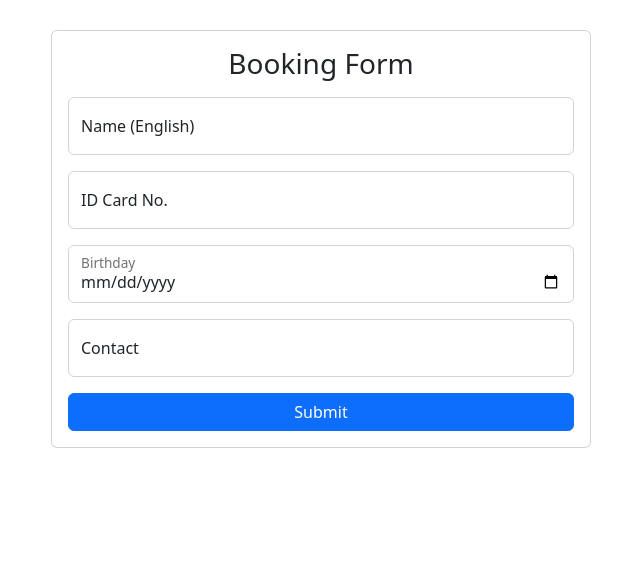
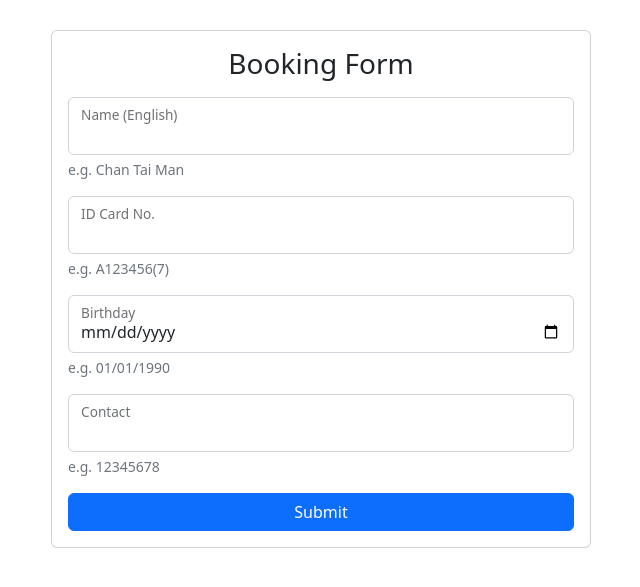
Before and after one commit to ma200415/security, a PHP site: page /bookingform.php in a window 1280 px wide. Shown: the part 56-643 px from the top of the page, without its empty margins (319-959 px from the left). Run offline with PHP 8.4, Linux system fonts and the light colour scheme; a user stored in the database is signed in.

Commit message:
handling booking form data

```diff
--- a/bookingform.php
+++ b/bookingform.php
@@ -15,31 +15,89 @@ redirectHomeIfNotLoggedIn();
 					<h3 class="card-title" style="text-align: center;">Booking Form</h3>
 
 					<p class="card-text">
+						<?php
+						if (isset($_POST["booking"])) {
+							$errorMsg = array();
+
+							if (!preg_match(regexEnglishName(), $_POST["engName"])) {
+								array_push($errorMsg, "Invalid name!");
+							}
+
+							if (!preg_match(regexIDCardNo(), $_POST["idCardNo"])) {
+								array_push($errorMsg, "Invalid ID Card No.!");
+							}
+
+							if (!preg_match(regexDate(), $_POST["birthday"])) {
+								array_push($errorMsg, "Invalid Birthday!");
+							}
+
+							if (!preg_match(regexContact(), $_POST["contact"])) {
+								array_push($errorMsg, "Invalid contact!");
+							}
+
+							if (sizeof($errorMsg) < 1) {
+								try {
+									$dbh = pdo();
+									$sql = 'INSERT INTO booking (user, engName, idNo, birthday, contact) VALUES (?,?,?,?,?)';
+									$sth = $dbh->prepare($sql);
+									$sth->execute([$_SESSION["userId"], $_POST["engName"], $_POST["idCardNo"], $_POST["birthday"], $_POST["contact"]]);
+								} catch (PDOException $e) {
+									array_push($errorMsg, $e->getMessage());
+								}
+							}
+						?>
+							<?php
+							if (sizeof($errorMsg) > 0) :
+							?>
+					<div class="alert alert-danger" role="alert">
+						<?php
+								echo join("<br />", $errorMsg)
+						?>
+					</div>
+				<?php
+							endif
+				?>
+			<?php
+						}
+			?>
+
 			<form id="form1" action="<?php echo $_SERVER["PHP_SELF"] ?>" method="POST">
 				<div class="form-floating mb-3">
-							<input type="text" class="form-control" id="floatingName" placeholder="Chan Tai Man" pattern="<?php echo regexEnglishName() ?>" required>
-							<label for="floatingName">Name (English)</label>
+					<input type="text" class="form-control" name="engName" aria-describedby="engNameHelp" pattern="<?php echo regexEnglishName() ?>" required>
+					<label for="engName">Name (English)</label>
+					<div id="engNameHelp" class="form-text">
+						e.g. Chan Tai Man
+					</div>
 				</div>
 
 				<div class="form-floating mb-3">
-							<input type="text" class="form-control" id="floatingIDCardNo" placeholder="A123456(7)" pattern="<?php echo regexIDCardNo() ?>" required>
-							<label for="floatingIDCardNo">ID Card No.</label>
+					<input type="text" class="form-control" name="idCardNo" aria-describedby="idCardNoHelp" pattern="<?php echo regexIDCardNo() ?>" required>
+					<label for="idCardNo">ID Card No.</label>
+					<div id="idCardNoHelp" class="form-text">
+						e.g. A123456(7)
+					</div>
 				</div>
 
 				<div class="form-floating mb-3">
-							<input type="date" class="form-control" id="floatingBirthday" max="<?php echo maxBirthday() ?>" min="<?php echo minBirthday() ?>" required>
-							<label for="floatingBirthday">Birthday</label>
+					<input type="date" class="form-control" name="birthday" aria-describedby="birthdayHelp" max="<?php echo maxBirthday() ?>" min="<?php echo minBirthday() ?>" required>
+					<label for="birthday">Birthday</label>
+					<div id="birthdayHelp" class="form-text">
+						e.g. 01/01/1990
+					</div>
 				</div>
 
 				<div class="form-floating">
-							<input type="tel" class="form-control" id="floatingContact" placeholder="12345678" pattern="<?php echo regexContact() ?>" required>
-							<label for="floatingContact">Contact</label>
+					<input type="tel" class="form-control" name="contact" aria-describedby="contactHelp" pattern="<?php echo regexContact() ?>" required>
+					<label for="contact">Contact</label>
+					<div id="contactHelp" class="form-text">
+						e.g. 12345678
+					</div>
 				</div>
 			</form>
 			</p>
 
 			<div style="text-align: center;">
-						<button type="submit" style="width: 100%;" form="form1" class="btn btn-primary">Submit</button>
+				<button type="submit" name="booking" style="width: 100%;" form="form1" class="btn btn-primary">Submit</button>
 			</div>
 				</div>
 			</div>
--- a/login.php
+++ b/login.php
@@ -27,6 +27,7 @@ redirectHomeIfLoggedIn();
 								$foundUser = $users[0];
 
 								if (password_verify($_POST["password"], $foundUser["password"])) :
+									$_SESSION["userId"] = $foundUser["id"];
 									$_SESSION["email"] = $foundUser["email"];
 									$_SESSION["role"] = $foundUser["role"];
 
--- a/navbar.php
+++ b/navbar.php
@@ -58,11 +58,6 @@ function redirectHomeIfNotLoggedIn()
 	}
 }
 
-// function hashPassword($rawPassword)
-// {
-// 	return hash('sha3-512', $rawPassword);
-// }
-
 function pdo()
 {
 	$dsn = 'mysql:dbname=id_card_booking;host=127.0.0.1';
@@ -87,7 +82,7 @@ function regexIDCardNo()
 
 function regexContact()
 {
-	return "[0-9]{8}";
+	return "([0-9]{8})";
 }
 
 function regexEmail()
@@ -100,6 +95,11 @@ function regexPassword()
 	return "((?=.*\d)(?=.*[a-z])(?=.*[A-Z])(?=.*?([^\w\s]|[_])).{8,})";
 }
 
+function regexDate()
+{
+	return "([0-9]{4}-[0-9]{2}-[0-9]{2})";
+}
+
 function minBirthday()
 {
 	return date("Y-m-d", strtotime("-150 Years"));
```
Lines whose indentation alone changed are shown as unchanged.
